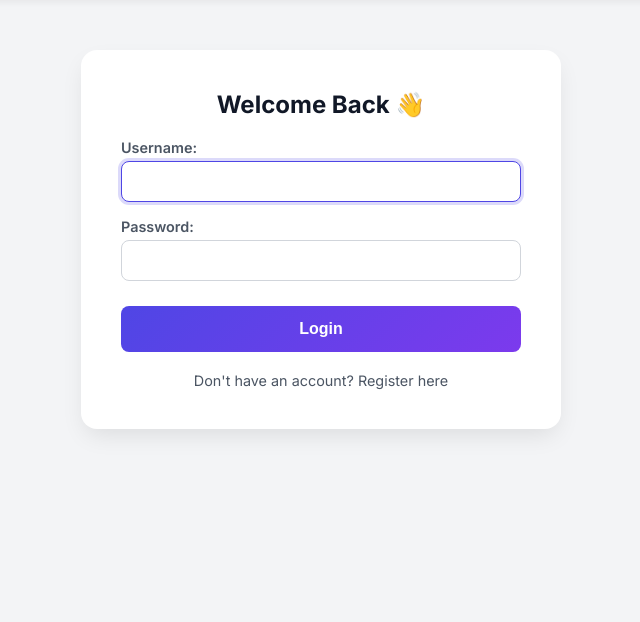
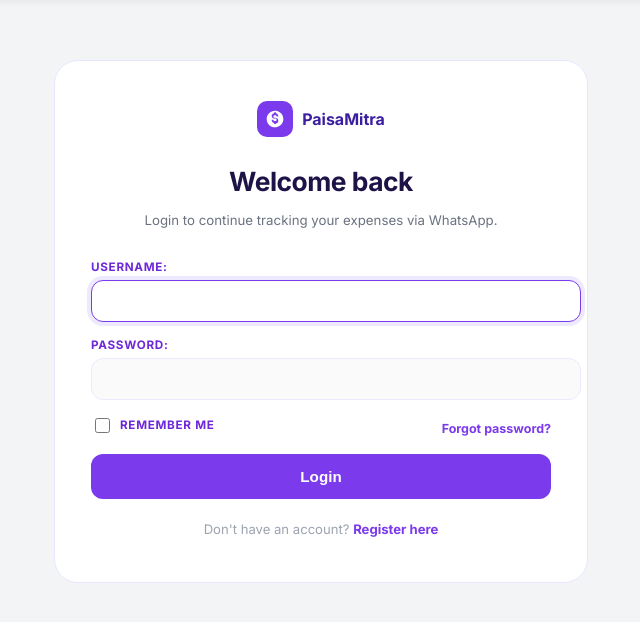
Before and after one commit to ajay160380/-smart-expense-coach, a Django app: page /login/ in a window 1280 px wide. Shown: the part 67-689 px from the top of the page, without its empty margins (319-959 px from the left). Run offline with Django 5.2, Linux system fonts and the light colour scheme.

Commit message:
redesign login page

```diff
--- a/tracker/templates/tracker/login.html
+++ b/tracker/templates/tracker/login.html
@@ -1,27 +1,72 @@
 {% extends 'tracker/base.html' %}
-
 {% block extra_css %}
 <style>
-    .auth-container { max-width: 400px; margin: 50px auto; background: var(--card-bg); padding: 40px; border-radius: 16px; box-shadow: 0 10px 25px -5px rgba(0, 0, 0, 0.1); }
-    .auth-container h2 { text-align: center; margin-top: 0; color: var(--text-main); }
-    .django-form p { display: flex; flex-direction: column; margin-bottom: 15px; }
-    .django-form label { font-weight: 600; color: var(--text-secondary); margin-bottom: 5px; font-size: 0.9rem; }
-    .django-form input { padding: 12px; border: 1px solid #D1D5DB; border-radius: 8px; width: 100%; box-sizing: border-box; }
-    .django-form input:focus { outline: none; border-color: #4F46E5; box-shadow: 0 0 0 3px rgba(79, 70, 229, 0.2); }
-    .submit-btn { width: 100%; background: var(--primary-gradient); color: white; border: none; padding: 14px; font-size: 1rem; font-weight: 600; border-radius: 8px; cursor: pointer; margin-top: 10px; }
-    .auth-link { display: block; text-align: center; margin-top: 20px; color: var(--text-secondary); text-decoration: none; font-size: 0.9rem; }
-    .auth-link:hover { color: var(--primary); }
+.auth-wrap{animation:up .5s cubic-bezier(.22,.68,0,1.2) both}
+@keyframes up{from{opacity:0;transform:translateY(20px)}to{opacity:1;transform:translateY(0)}}
+.auth-container{max-width:460px;margin:60px auto;background:#fff;border:1px solid #E9E4FF;border-radius:24px;padding:40px 36px 32px}
+.auth-logo{display:flex;align-items:center;gap:9px;justify-content:center;margin-bottom:28px}
+.auth-logo-box{width:36px;height:36px;border-radius:10px;background:#7C3AED;display:flex;align-items:center;justify-content:center}
+.auth-logo-box svg{width:20px;height:20px;fill:#fff}
+.auth-logo-name{font-size:1rem;font-weight:700;color:#3B1FA0}
+.auth-container h2{text-align:center;font-size:1.65rem;font-weight:700;color:#1E1347;letter-spacing:-.5px;margin-bottom:5px}
+.auth-container p.subtitle{text-align:center;font-size:.83rem;color:#6B7280;line-height:1.6;margin-bottom:28px}
+.django-form p{display:flex;flex-direction:column;margin-bottom:15px;animation:up .4s cubic-bezier(.22,.68,0,1.2) both}
+.django-form p:nth-child(1){animation-delay:.08s}
+.django-form p:nth-child(2){animation-delay:.14s}
+.django-form label{font-size:.73rem;font-weight:700;color:#6D28D9;margin-bottom:6px;letter-spacing:.06em;text-transform:uppercase}
+.django-form input{padding:12px 14px;background:#FAFAFA;border:1.5px solid #EDE9FE;border-radius:12px;color:#1E1347;font-size:.93rem;transition:border-color .2s,box-shadow .2s;width:100%}
+.django-form input:focus{outline:none;border-color:#7C3AED;background:#fff;box-shadow:0 0 0 4px #EDE9FE}
+.form-bottom{display:flex;align-items:center;justify-content:space-between;margin:14px 0 4px}
+.remember-me{display:flex;align-items:center;gap:7px;font-size:.78rem;color:#6B7280;cursor:pointer}
+.remember-me input{width:15px;height:15px;accent-color:#7C3AED}
+.forgot-link{font-size:.78rem;color:#7C3AED;text-decoration:none;font-weight:700}
+.forgot-link:hover{text-decoration:underline}
+.submit-btn{width:100%;padding:14px;border:none;border-radius:12px;font-size:.95rem;font-weight:700;cursor:pointer;color:#fff;background:#7C3AED;position:relative;overflow:hidden;transition:background .18s,transform .15s;margin-top:8px}
+.submit-btn:hover{background:#6D28D9;transform:translateY(-2px)}
+.submit-btn:active{transform:scale(.98)}
+.auth-link{display:block;text-align:center;margin-top:22px;font-size:.82rem;color:#9CA3AF;text-decoration:none}
+.auth-link a{color:#7C3AED;font-weight:700;text-decoration:none}
+.auth-link a:hover{text-decoration:underline}
 </style>
 {% endblock %}
 
 {% block content %}
+<div class="auth-wrap">
 <div class="auth-container">
-    <h2>Welcome Back 👋</h2>
-    <form method="POST" class="django-form">
-        {% csrf_token %}
-        {{ form.as_p }}
-        <button type="submit" class="submit-btn">Login</button>
-    </form>
-    <a href="{% url 'register' %}" class="auth-link">Don't have an account? Register here</a>
+  <div class="auth-logo">
+    <div class="auth-logo-box">
+      <svg viewBox="0 0 24 24"><path d="M12 2C6.48 2 2 6.48 2 12s4.48 10 10 10 10-4.48 10-10S17.52 2 12 2zm1 14.93V18h-2v-1.07C9.35 16.56 8 15.3 8 13h2c0 1.1.9 1.5 2 1.5s2-.4 2-1.5c0-.64-.35-1.5-2-1.5-2.1 0-4-1.12-4-3.5C8 6.7 9.35 5.44 11 5.07V4h2v1.07c1.65.37 3 1.63 3 3.93h-2c0-1.1-.9-1.5-2-1.5s-2 .4-2 1.5c0 .9.8 1.5 2 1.5 2.1 0 4 1.12 4 3.5 0 1.8-1.35 3.06-3 3.43z"/></svg>
+    </div>
+    <span class="auth-logo-name">PaisaMitra</span>
+  </div>
+
+  <h2>Welcome back</h2>
+  <p class="subtitle">Login to continue tracking your expenses via WhatsApp.</p>
+
+  <form method="POST" class="django-form">
+    {% csrf_token %}
+    {{ form.as_p }}
+    <div class="form-bottom">
+      <label class="remember-me">
+        <input type="checkbox"/> Remember me
+      </label>
+      <a href="#" class="forgot-link">Forgot password?</a>
+    </div>
+    <button type="submit" class="submit-btn" id="login-btn">Login</button>
+  </form>
+
+  <p class="auth-link">Don't have an account? <a href="{% url 'register' %}">Register here</a></p>
 </div>
+</div>
+
+<script>
+document.getElementById('login-btn').addEventListener('click',function(e){
+  const r=document.createElement('span');
+  const rect=this.getBoundingClientRect(),sz=Math.max(rect.width,rect.height)*2;
+  r.style.cssText=`position:absolute;border-radius:50%;background:rgba(255,255,255,.2);width:${sz}px;height:${sz}px;left:${e.clientX-rect.left-sz/2}px;top:${e.clientY-rect.top-sz/2}px;transform:scale(0);animation:rp .5s ease-out;pointer-events:none`;
+  this.appendChild(r);
+  const s=document.createElement('style');s.textContent='@keyframes rp{to{transform:scale(1);opacity:0}}';
+  document.head.appendChild(s);setTimeout(()=>{ r.remove();s.remove()},600);
+});
+</script>
 {% endblock %}
```
